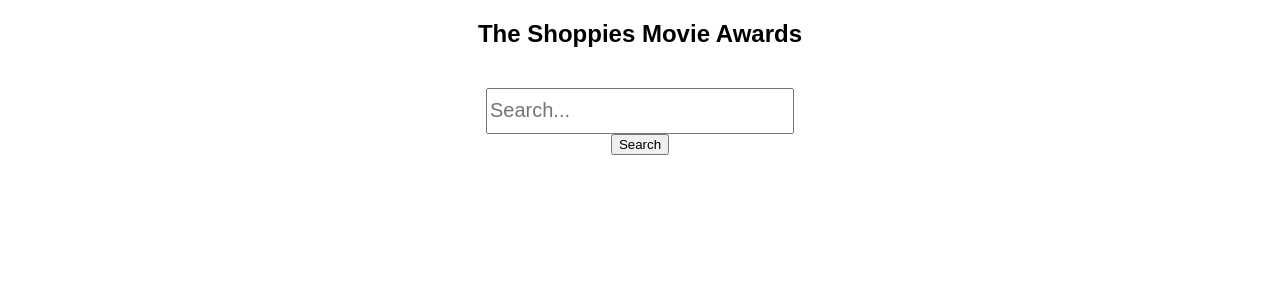
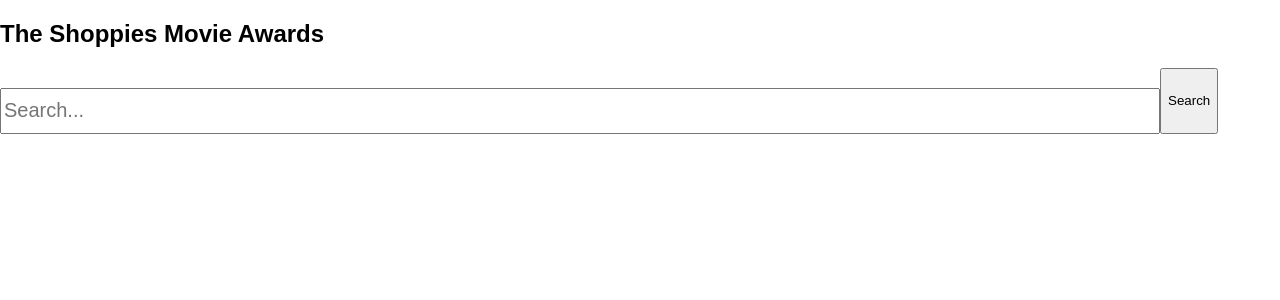
Before and after one commit to miphc42/The-Shoppies-Movie-Awards, a React (Create React App) app: page / in a window 1280 px wide. Shown: the top 300 px of the page. Built offline with nearby package versions, Linux system fonts and the light colour scheme.

Commit message:
flexbox edit

```diff
--- a/src/App.css
+++ b/src/App.css
@@ -1,14 +1,16 @@
 .App {
   display: flex;
-  justify-content: center;
-  align-items: center;
-  flex-direction: column;
+  flex-wrap: wrap;
+ /* justify-content: center;
+	align-items: center;
+	flex-wrap: wrap; */
+  /* flex-direction: column; */
   font-family: Arial, Helvetica, sans-serif;
 }
 
 .App input{
   margin-top: 20px;
-  width: 300px;
+  width: 90%;
   height: 40px;
   font-size: 20px;
 }
--- a/src/App.js
+++ b/src/App.js
@@ -28,9 +28,8 @@ function App() {
       {data.Search &&
         data.Search.map((val, key) => {
           return (
-            <div className="movie" key={key}>
-              <p>{val.Title}</p>
-              <Card />
+            <div className="movie" key={key} >
+              <Card movie={val}/>
             </div>
           );
         })
--- a/src/components/Card.css
+++ b/src/components/Card.css
@@ -1,15 +1,13 @@
 .card {
-    /* Add shadows to create the "card" effect */
     box-shadow: 0 4px 8px 0 rgba(0,0,0,0.2);
     transition: 0.3s;
+
 }
 
-  /* On mouse-over, add a deeper shadow */
 .card:hover {
   box-shadow: 0 8px 16px 0 rgba(0,0,0,0.2);
 }
 
-  /* Add some padding inside the card container */
 .container {
   padding: 2px 16px;
 }
--- a/src/components/Card.jsx
+++ b/src/components/Card.jsx
@@ -1,17 +1,17 @@
 import React from 'react';
 import './Card.css'
-class Card extends React.Component {
-    render() {
-        return (
-            <div class="card">
-                <img src="" alt="Avatar" styles={"width:100%"}/>
-                <div class="container">
-                    <h4><b>John Doe</b></h4>
-                    <p>Architect & Engineer</p>
-                </div>
+const Card = (props) => {
+    const movieInfo = props.movie;
+    console.log(movieInfo);
+    return (
+        <div className="card">
+            <img src={movieInfo.Poster} alt="Avatar" styles={"width:100%"}/>
+            <div className="container">
+                <h4><b>{movieInfo.Title}</b></h4>
+                <p>{movieInfo.Year}</p>
             </div>
-        );
-    }
+        </div>
+    );
 }
 
 export default Card;
```
Lines whose indentation alone changed are shown as unchanged.
